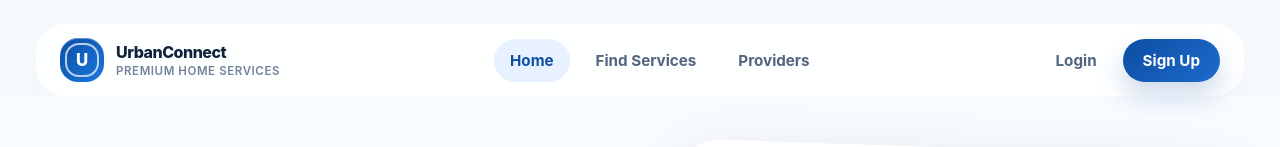
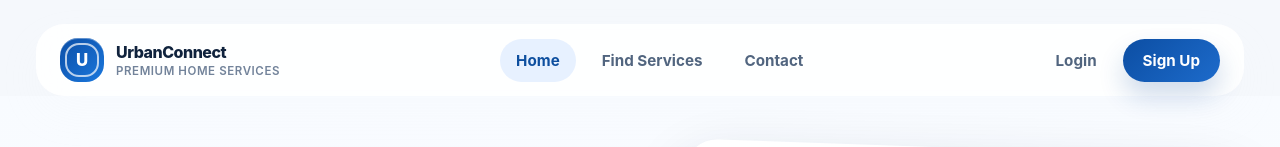
Before and after one commit to kishan-hb/UrbanConnect, a React (Create React App) app in the folder client/: page / in a window 1280 px wide. Shown: the top 147 px of the page. Built offline with nearby package versions, Linux system fonts and the light colour scheme; no server answers.

Commit message:
style: refine shared navigation and landing page cta

```diff
--- a/client/src/components/layout/Navbar.jsx
+++ b/client/src/components/layout/Navbar.jsx
@@ -1,7 +1,27 @@
-import { Link, NavLink } from 'react-router-dom';
+import { useClerk } from '@clerk/clerk-react';
+import { Link, NavLink, useNavigate } from 'react-router-dom';
+import { useAuth } from '../../context/AuthContext';
 import './Navbar.css';
 
 function Navbar() {
+  const { authState } = useAuth();
+  const { signOut } = useClerk();
+  const navigate = useNavigate();
+
+  const isSignedIn = Boolean(authState?.isSignedIn);
+  const role = authState?.role;
+
+  async function handleSignOut(event) {
+    event.preventDefault();
+
+    try {
+      await signOut();
+      navigate('/sign-in', { replace: true });
+    } catch {
+      navigate('/sign-in', { replace: true });
+    }
+  }
+
   return (
     <nav className="site-nav" aria-label="Primary">
       <Link to="/" className="site-brand">
@@ -18,21 +38,49 @@ function Navbar() {
         <NavLink to="/" className="site-nav-link">
           Home
         </NavLink>
+
         <NavLink to="/services" className="site-nav-link">
           Find Services
         </NavLink>
+
+        <NavLink to="/contact" className="site-nav-link">
+          Contact
+        </NavLink>
+
+        {isSignedIn && role === 'customer' ? (
+          <NavLink to="/booking" className="site-nav-link">
+            Booking
+          </NavLink>
+        ) : null}
+
+        {isSignedIn && role === 'provider' ? (
           <NavLink to="/provider" className="site-nav-link">
-          Providers
+            Provider Dashboard
           </NavLink>
+        ) : null}
+
+        {isSignedIn && role === 'admin' ? (
+          <NavLink to="/admin" className="site-nav-link">
+            Admin Dashboard
+          </NavLink>
+        ) : null}
       </div>
 
       <div className="site-nav-actions">
+        {!isSignedIn ? (
+          <>
             <NavLink to="/sign-in" className="site-nav-login">
               Login
             </NavLink>
             <NavLink to="/sign-up" className="site-nav-signup">
               Sign Up
             </NavLink>
+          </>
+        ) : (
+          <NavLink to="/sign-in" className="site-nav-login" onClick={handleSignOut}>
+            Logout
+          </NavLink>
+        )}
       </div>
     </nav>
   );
--- a/client/src/components/sections/CtaSection.jsx
+++ b/client/src/components/sections/CtaSection.jsx
@@ -19,11 +19,11 @@ function CtaSection() {
             Book Your First Service
           </Button>
           <Button
-            to="/sign-up"
+            to="/provider-onboarding"
             variant="light-outline"
             className="cta-secondary-button"
           >
-            Become a Partner
+            Become a Provider
           </Button>
         </div>
       </div>
```
Lines whose indentation alone changed are shown as unchanged.
